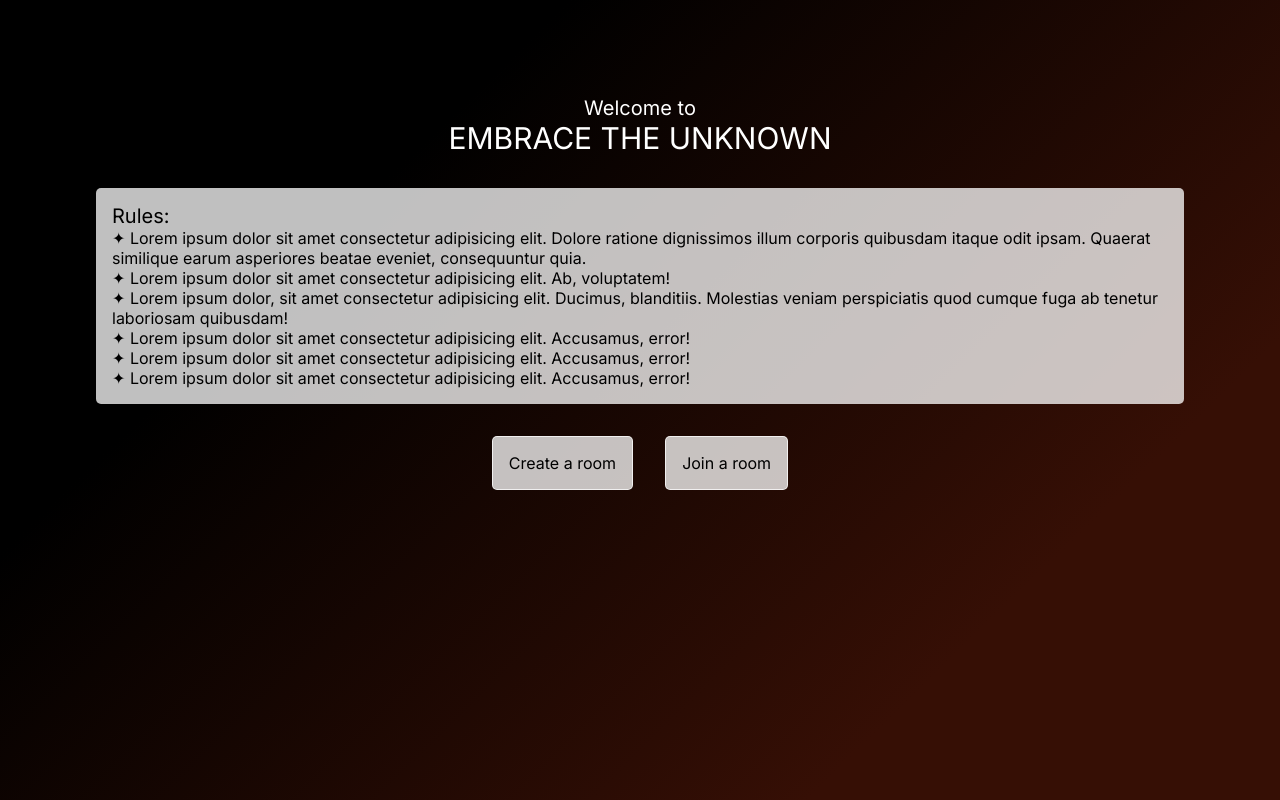
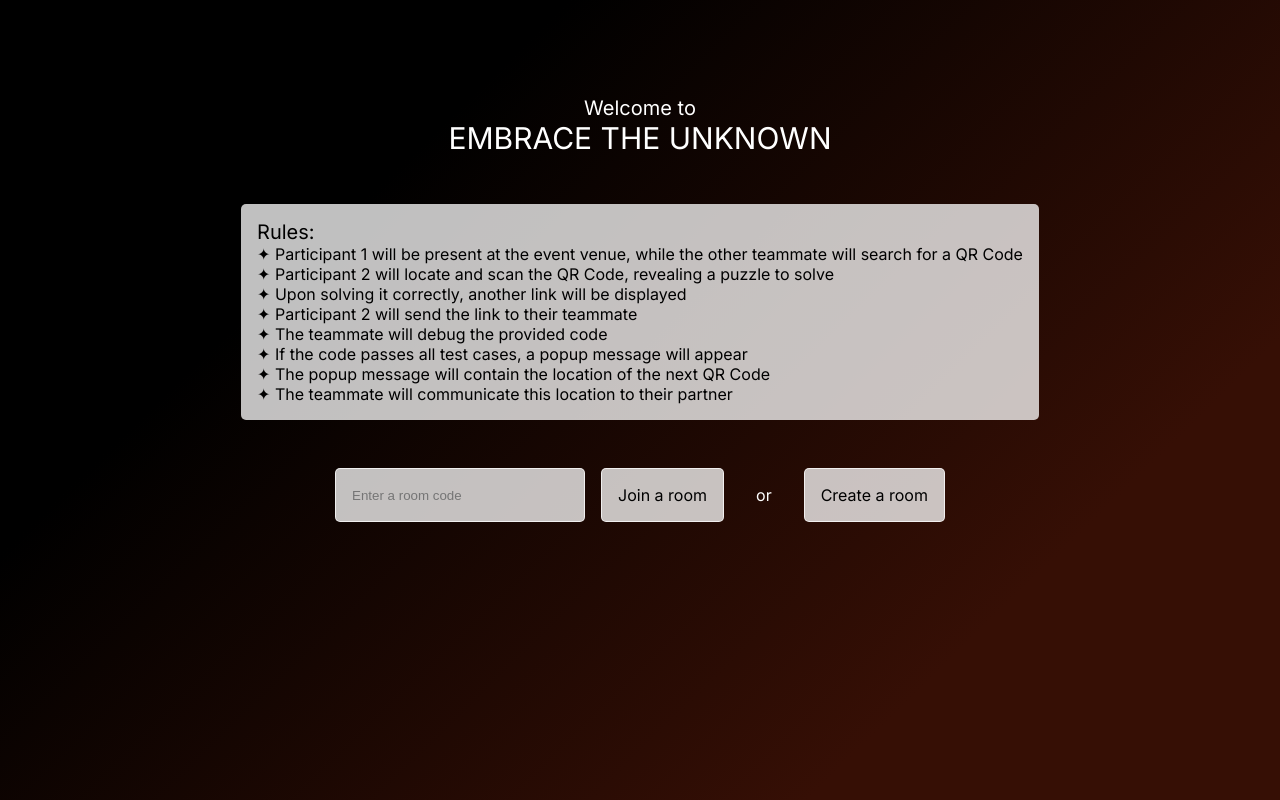
Before and after one commit to Thirupathy2002/embrace-the-unknown, a Next.js app: page / in a window 1280 px wide. Built offline with nearby package versions, Linux system fonts and the light colour scheme.

Commit message:
create room

```diff
--- a/package.json
+++ b/package.json
@@ -10,11 +10,11 @@
   },
   "dependencies": {
     "classnames": "^2.3.2",
+    "mongoose": "^7.6.3",
     "next": "13.5.6",
     "react": "^18",
     "react-dom": "^18",
     "reactjs-qr-reader": "^1.1.0",
-    "sass": "^1.69.4",
-    "scss": "^0.2.4"
+    "sass": "^1.69.4"
   }
 }
--- /dev/null
+++ b/src/app/api/create/route.js
@@ -0,0 +1,16 @@
+import { NextResponse } from "next/server";
+import dbConnection from "../utils/db.js";
+import { Room } from "../utils/schema.js";
+
+dbConnection(process.env.NEXT_PUBLIC_MONGODB_URI);
+export async function GET(req) {
+  try {
+    const data = await Room.create({
+      id: Math.random().toString(36).substr(2, 6).toUpperCase(),
+      step: 1,
+    });
+    return NextResponse.json({ message: "Created a new room", roomID: data.id }, { status: 200 });
+  } catch (error) {
+    return NextResponse.json({ message: error.message }, { status: 500 });
+  }
+}
--- /dev/null
+++ b/src/app/api/utils/db.js
@@ -0,0 +1,14 @@
+import { connect, connection } from "mongoose";
+
+const dbConnection = (URL) => {
+  try {
+    connect(URL);
+    connection.on("connected", () => {
+      console.log("MongoDB connection established successfully");
+    });
+  } catch (error) {
+    console.log("Error in connecting to DB", error);
+  }
+};
+
+export default dbConnection;
--- /dev/null
+++ b/src/app/api/utils/schema.js
@@ -0,0 +1,23 @@
+import mongoose from "mongoose";
+
+const RoomSchema = mongoose.Schema({
+  id: {
+    type: String,
+    length: 6,
+    required: true,
+    unique: true,
+  },
+  step: {
+    type: Number,
+    required: true,
+    default: 1,
+  },
+  createdAt: {
+    type: Date,
+    default: Date.now,
+  },
+});
+
+const Room = mongoose.models.Room || mongoose.model("Room", RoomSchema);
+
+export { Room };
--- a/src/app/page.js
+++ b/src/app/page.js
@@ -1,7 +1,29 @@
+"use client";
 import styles from "@/styles/page.module.scss";
 import classNames from "classnames";
+import { useRouter } from "next/navigation";
+import { useState } from "react";
 
 export default function Home() {
+  const router = useRouter();
+  const [roomID, setRoomID] = useState("");
+  const handleRoom = async (type) => {
+    if (type === "create") {
+      const res = await fetch("/api/create", {
+        cache: "no-store",
+        method: "GET",
+      });
+      if (res.status !== 200) {
+        console.log("error");
+      } else {
+        const { roomID } = await res.json();
+        router.push(`/game/${roomID}`);
+      }
+    } else {
+      console.log("join");
+      router.push(`/game/${roomID}`);
+    }
+  };
   return (
     <div className={styles.main}>
       <div className={styles.head}>
@@ -11,20 +33,38 @@ export default function Home() {
       <div className={styles.rules}>
         <div className={styles.title}>Rules:</div>
         <ul>
-          ✦ Lorem ipsum dolor sit amet consectetur adipisicing elit. Dolore ratione dignissimos
-          illum corporis quibusdam itaque odit ipsam. Quaerat similique earum asperiores beatae
-          eveniet, consequuntur quia. <br />
-          ✦ Lorem ipsum dolor sit amet consectetur adipisicing elit. Ab, voluptatem! <br />
-          ✦ Lorem ipsum dolor, sit amet consectetur adipisicing elit. Ducimus, blanditiis. Molestias
-          veniam perspiciatis quod cumque fuga ab tenetur laboriosam quibusdam! <br />
-          ✦ Lorem ipsum dolor sit amet consectetur adipisicing elit. Accusamus, error! <br />
-          ✦ Lorem ipsum dolor sit amet consectetur adipisicing elit. Accusamus, error! <br />
-          ✦ Lorem ipsum dolor sit amet consectetur adipisicing elit. Accusamus, error! <br />
+          ✦ Participant 1 will be present at the event venue, while the other teammate will search
+          for a QR Code <br />
+          ✦ Participant 2 will locate and scan the QR Code, revealing a puzzle to solve <br />
+          ✦ Upon solving it correctly, another link will be displayed <br />
+          ✦ Participant 2 will send the link to their teammate <br />
+          ✦ The teammate will debug the provided code <br />
+          ✦ If the code passes all test cases, a popup message will appear <br />
+          ✦ The popup message will contain the location of the next QR Code <br />
+          ✦ The teammate will communicate this location to their partner <br />
         </ul>
       </div>
       <div className={styles.room}>
-        <div className={classNames(styles.create, styles.button)}>Create a room</div>
-        <div className={classNames(styles.join, styles.button)}>Join a room</div>
+        <div className={styles.create}>
+          <input
+            type="text"
+            maxLength="6"
+            name="room"
+            placeholder="Enter a room code"
+            value={roomID}
+            onChange={(e) => setRoomID(e.target.value)}
+          />
+          <div className={styles.button} onClick={() => handleRoom("join")}>
+            Join a room
+          </div>
+        </div>
+        or
+        <div
+          className={classNames(styles.create, styles.button)}
+          onClick={() => handleRoom("create")}
+        >
+          Create a room
+        </div>
       </div>
     </div>
   );
--- a/src/styles/page.module.scss
+++ b/src/styles/page.module.scss
@@ -1,9 +1,9 @@
 .main {
-  // display: flex;
-  // flex-direction: column;
-  // align-items: center;
+  display: flex;
+  flex-direction: column;
+  align-items: center;
   padding: 6rem;
-  min-height: 100vh;
+  min-height: 100dvh;
   width: 100vw;
 
   .head {
@@ -20,7 +20,7 @@
   .rules {
     background-color: #ffffffc0;
     color: black;
-    margin-top: 2rem;
+    margin-top: 3rem;
     border-radius: 5px;
     padding: 1rem;
     .title {
@@ -34,21 +34,39 @@
   }
 
   .room {
+    margin-top: 3rem;
     cursor: pointer;
     display: flex;
     align-items: center;
     justify-content: center;
     gap: 2rem;
+    .create {
+      display: flex;
+      gap: 1rem;
+      input {
+        min-width: 250px;
+        text-transform: uppercase;
+        border-radius: 5px;
+        border: 1px solid #ffffffc0;
+        padding: 1rem;
+        background-color: #ffffffc0;
+        color: black;
+        &::placeholder {
+          text-transform: initial;
+        }
+        &:focus {
+          outline: none;
+          border: 1px solid #ffffff;
+        }
+      }
+    }
     .button {
       border-radius: 5px;
       background-color: #ffffffc0;
+      border: 1px solid #ffffffc0;
       color: black;
-      border: 1px solid #ffffffc0;
       padding: 1rem;
-      margin-top: 2rem;
       transition: all 0.5s;
-      &.create {
-      }
       &.join {
       }
       &:hover {
```
Also changed, not shown: src/app/game/page.jsx (added, +9 -0 lines), 1 other file (tests, documents, lock files or other folders).
